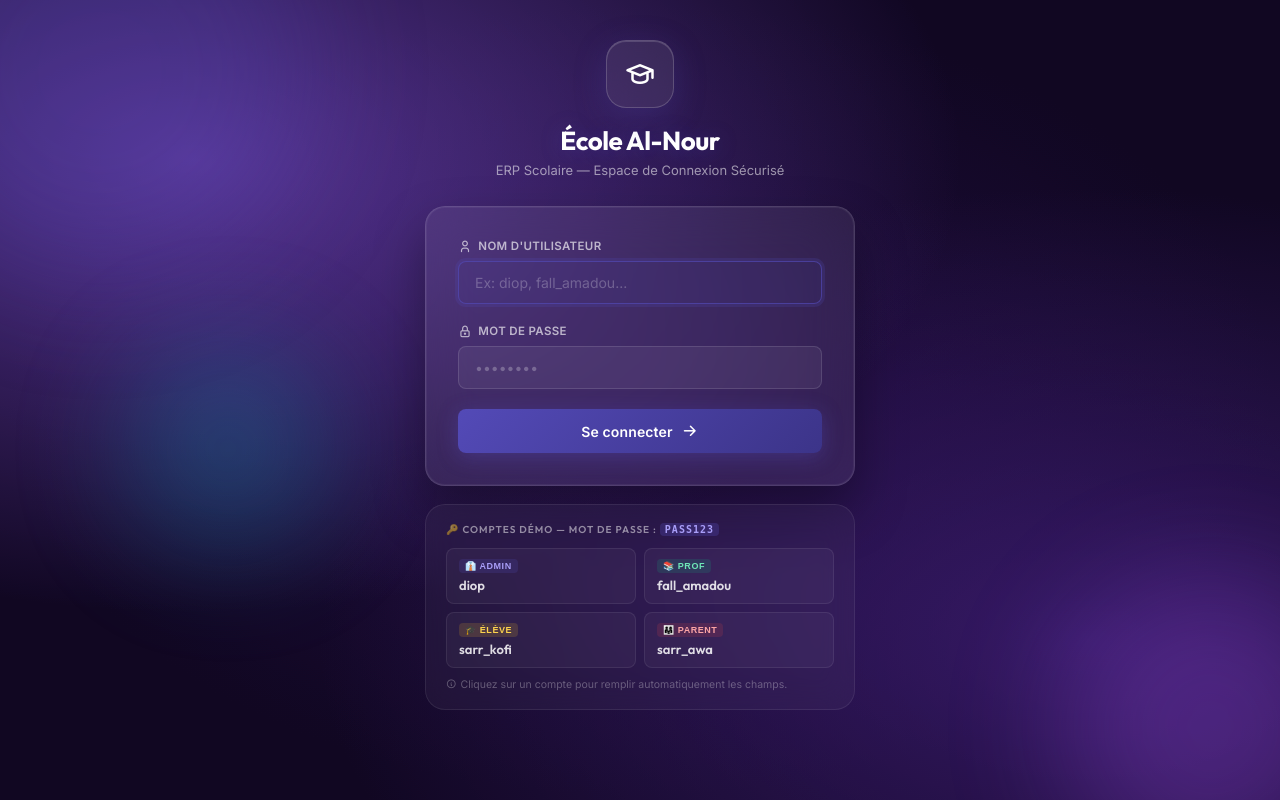
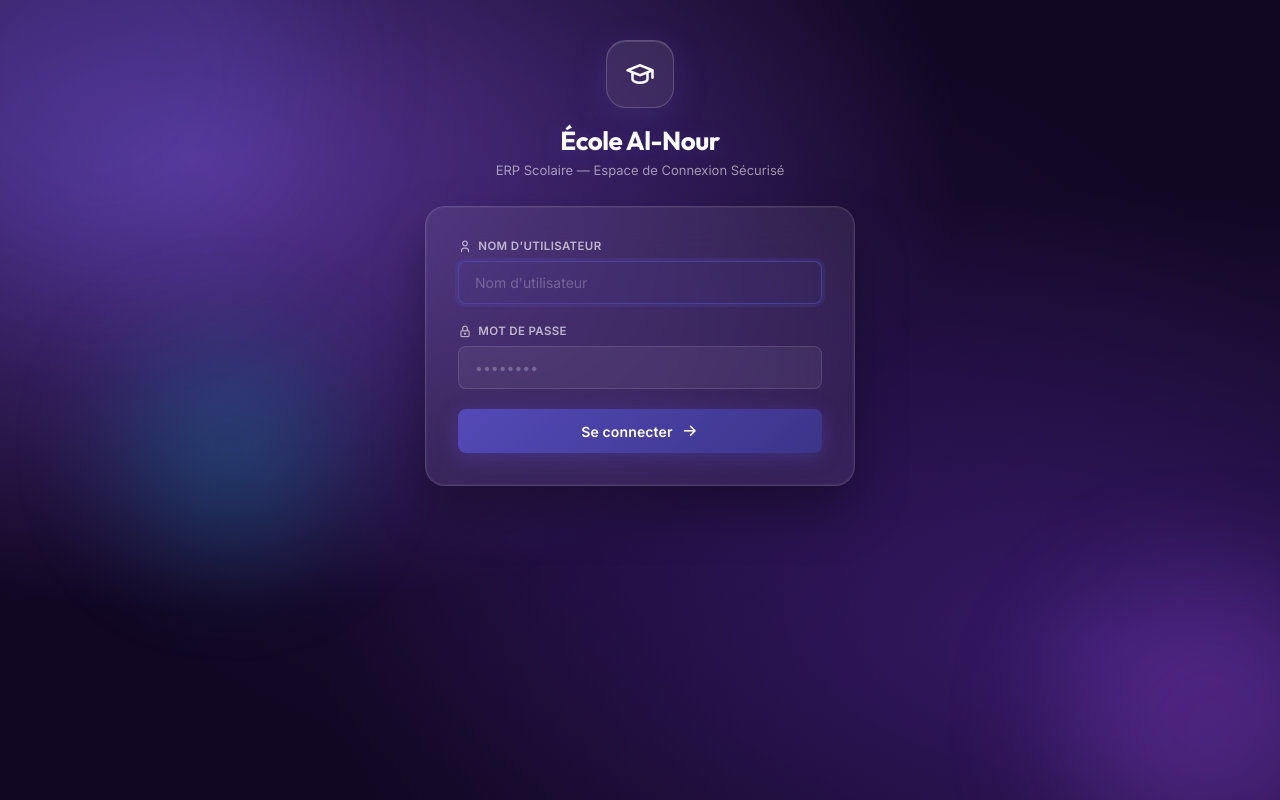
Before and after one commit to Ablaye11/erp, a Django app: page /login/ in a window 1280 px wide. Run offline with Django 5.2, Linux system fonts and the light colour scheme.

Commit message:
Suppression de la section comptes demo sur la page login

```diff
--- a/templates/login.html
+++ b/templates/login.html
@@ -264,93 +264,6 @@
             transform: translateX(3px);
         }
 
-        /* Demo helper */
-        .login-demo {
-            background: rgba(255, 255, 255, 0.04);
-            backdrop-filter: blur(16px);
-            border-radius: var(--radius-lg);
-            padding: 18px 20px;
-            border: 1px solid rgba(255, 255, 255, 0.08);
-        }
-
-        .login-demo h3 {
-            font-family: 'Outfit', sans-serif;
-            color: rgba(255, 255, 255, 0.5);
-            font-size: 10px;
-            font-weight: 600;
-            text-transform: uppercase;
-            letter-spacing: 0.1em;
-            margin-bottom: 12px;
-        }
-
-        .login-demo h3 code {
-            background: rgba(83, 74, 183, 0.3);
-            color: #a99ef8;
-            padding: 1px 5px;
-            border-radius: 4px;
-            font-size: 10px;
-        }
-
-        .demo-grid {
-            display: grid;
-            grid-template-columns: repeat(2, 1fr);
-            gap: 8px;
-        }
-
-        .demo-btn {
-            background: rgba(255, 255, 255, 0.04);
-            border: 1px solid rgba(255, 255, 255, 0.08);
-            border-radius: var(--radius-sm);
-            padding: 10px 12px;
-            cursor: pointer;
-            display: flex;
-            flex-direction: column;
-            gap: 4px;
-            transition: background 0.2s, border-color 0.2s, transform 0.15s;
-            text-align: left;
-        }
-
-        .demo-btn:hover {
-            background: rgba(255, 255, 255, 0.09);
-            border-color: rgba(255, 255, 255, 0.2);
-            transform: translateY(-1px);
-        }
-
-        .demo-btn:active {
-            transform: scale(0.98);
-        }
-
-        .demo-role {
-            font-size: 9px;
-            font-weight: 700;
-            text-transform: uppercase;
-            padding: 2px 6px;
-            border-radius: 4px;
-            letter-spacing: 0.06em;
-            display: inline-block;
-        }
-
-        .role-admin   { background: rgba(83, 74, 183, 0.2); color: #a99ef8; }
-        .role-teacher { background: rgba(16, 185, 129, 0.15); color: #6ee7b7; }
-        .role-student { background: rgba(251, 191, 36, 0.15); color: #fcd34d; }
-        .role-parent  { background: rgba(239, 68, 68, 0.15); color: #fca5a5; }
-
-        .demo-username {
-            font-size: 13px;
-            font-weight: 600;
-            color: rgba(255, 255, 255, 0.85);
-            font-family: 'Outfit', sans-serif;
-        }
-
-        .demo-tip {
-            margin-top: 10px;
-            font-size: 10.5px;
-            color: rgba(255, 255, 255, 0.3);
-            display: flex;
-            align-items: center;
-            gap: 4px;
-        }
-
         /* Responsive */
         @media (max-width: 480px) {
             .login-card { padding: 24px 18px; }
@@ -403,7 +316,7 @@
                         name="username"
                         id="id_username"
                         required
-                        placeholder="Ex: diop, fall_amadou..."
+                        placeholder="Nom d'utilisateur"
                         autocomplete="username"
                         autofocus
                     >
@@ -431,45 +344,10 @@
             </form>
         </div>
 
-        <!-- Comptes de démo -->
-        <div class="login-demo">
-            <h3>🔑 Comptes démo — mot de passe : <code>pass123</code></h3>
-            <div class="demo-grid">
-                <button class="demo-btn" onclick="fillLogin('diop', 'pass123')" type="button">
-                    <span class="demo-role role-admin">👔 Admin</span>
-                    <span class="demo-username">diop</span>
-                </button>
-                <button class="demo-btn" onclick="fillLogin('fall_amadou', 'pass123')" type="button">
-                    <span class="demo-role role-teacher">📚 Prof</span>
-                    <span class="demo-username">fall_amadou</span>
-                </button>
-                <button class="demo-btn" onclick="fillLogin('sarr_kofi', 'pass123')" type="button">
-                    <span class="demo-role role-student">🎓 Élève</span>
-                    <span class="demo-username">sarr_kofi</span>
-                </button>
-                <button class="demo-btn" onclick="fillLogin('sarr_awa', 'pass123')" type="button">
-                    <span class="demo-role role-parent">👨‍👩‍👧 Parent</span>
-                    <span class="demo-username">sarr_awa</span>
-                </button>
-            </div>
-            <p class="demo-tip">
-                <i class="ti ti-info-circle"></i>
-                Cliquez sur un compte pour remplir automatiquement les champs.
-            </p>
-        </div>
+
     </div>
 
     <script>
-        function fillLogin(user, pass) {
-            document.getElementById('id_username').value = user;
-            document.getElementById('id_password').value = pass;
-            // Petit effet visuel
-            document.getElementById('id_password').style.borderColor = 'rgba(83, 74, 183, 0.7)';
-            setTimeout(() => {
-                document.getElementById('id_password').style.borderColor = '';
-            }, 600);
-        }
-
         // Animation sur le bouton au submit
         document.getElementById('loginForm').addEventListener('submit', function() {
             const btn = document.getElementById('loginBtn');
```
